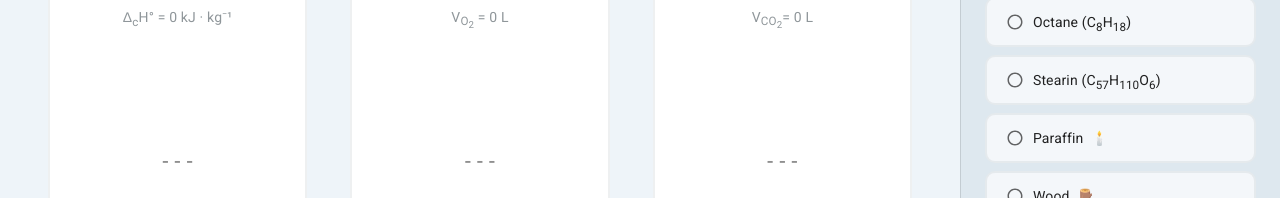
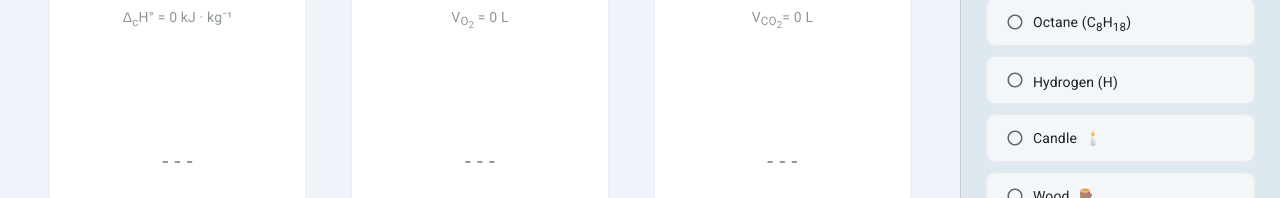
Before and after one commit to graasp/graasp-app-combustion, a React (Vite) app: page / in a window 1280 px wide. Shown: the part 417-615 px from the top of the page. Built offline with nearby package versions, Linux system fonts and the light colour scheme.

Commit message:
feat: replace stearin with hydrogen
closes #47

```diff
--- a/src/components/formulaByKey.tsx
+++ b/src/components/formulaByKey.tsx
@@ -24,9 +24,9 @@ export const FORMULA_BY_KEY = {
       C<sub>8</sub>H<sub>18</sub>
     </>
   ),
-  stearin: (
+  hydrogen: (
     <>
-      C<sub>57</sub>H<sub>110</sub>O<sub>6</sub>
+      H
     </>
   ),
   oxygen: (
--- a/src/constants/chemistry.ts
+++ b/src/constants/chemistry.ts
@@ -47,16 +47,16 @@ export const FUELS = [
     footballs: { o2: 487.0, co2: 311.7 },
   },
   {
-    label: 'Stearin',
-    id: 'stearin',
+    label: 'Hydrogen',
+    id: 'hydrogen',
     isPureFuel: true,
-    atomCount: { carbon: 57, hydrogen: 110, oxygen: 6 },
+    atomCount: { carbon: 0, hydrogen: 1, oxygen: 0.5 },
     [KILOGRAMS]: { energy: -36664.11, volumeO2: 2678.6, volumeCo2: 1714.5 },
     [MOLES]: { energy: -5464, volumeO2: 306.0, volumeCo2: 195.8 },
   },
   {
-    label: 'Paraffin',
-    id: 'paraffin',
+    label: 'Candle',
+    id: 'candle',
     isPureFuel: false,
     emoji: '🕯️',
     [KILOGRAMS]: { energy: -35664.11, volumeO2: 2678.6, volumeCo2: 1714.5 },
--- a/src/utils/chemistry.ts
+++ b/src/utils/chemistry.ts
@@ -17,9 +17,9 @@ export const computeCoefficients = (
   const { atomCount } = selectedFuel;
   const { carbon, hydrogen, oxygen = 0 } = atomCount;
 
-  const oxygenCoefficient = (2 * carbon + hydrogen / 2 - oxygen) / 2;
+  const oxygenCoefficient = carbon ? (2 * carbon + hydrogen / 2 - oxygen) / 2 : oxygen;
   const carbonDioxideCoefficient = carbon;
-  const waterCoefficient = hydrogen / 2;
+  const waterCoefficient =  hydrogen / 2;
 
   return { oxygenCoefficient, carbonDioxideCoefficient, waterCoefficient };
 };
```
